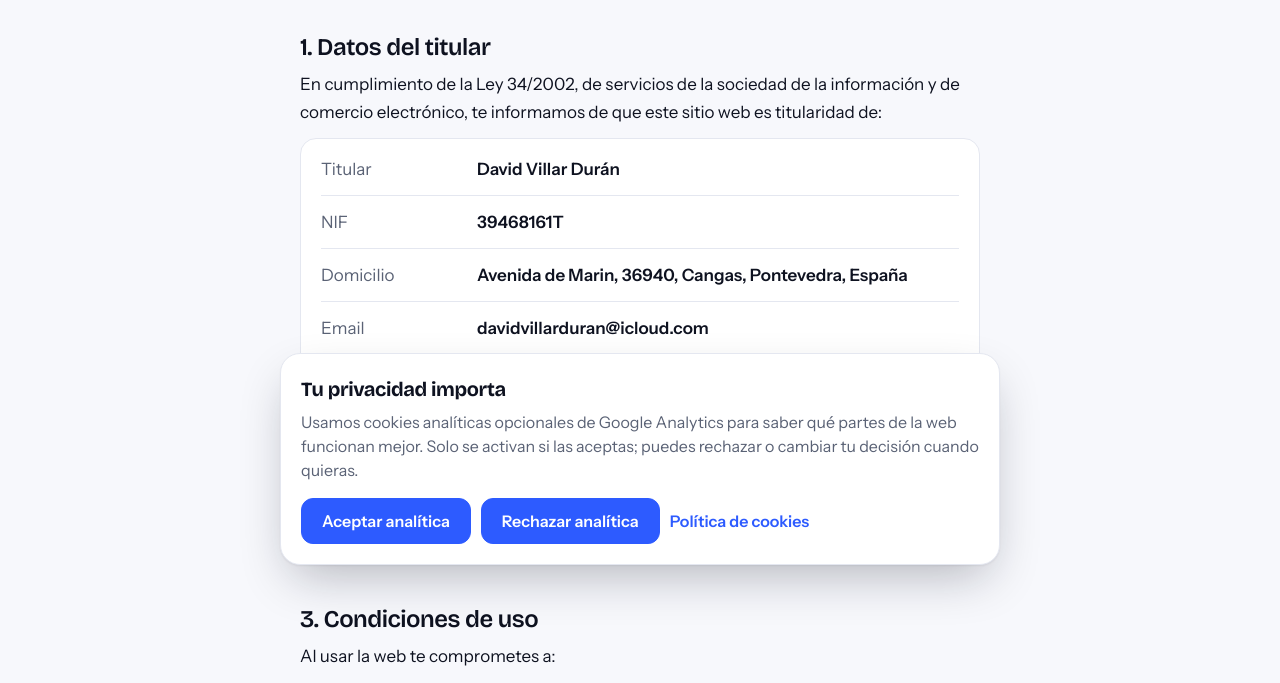
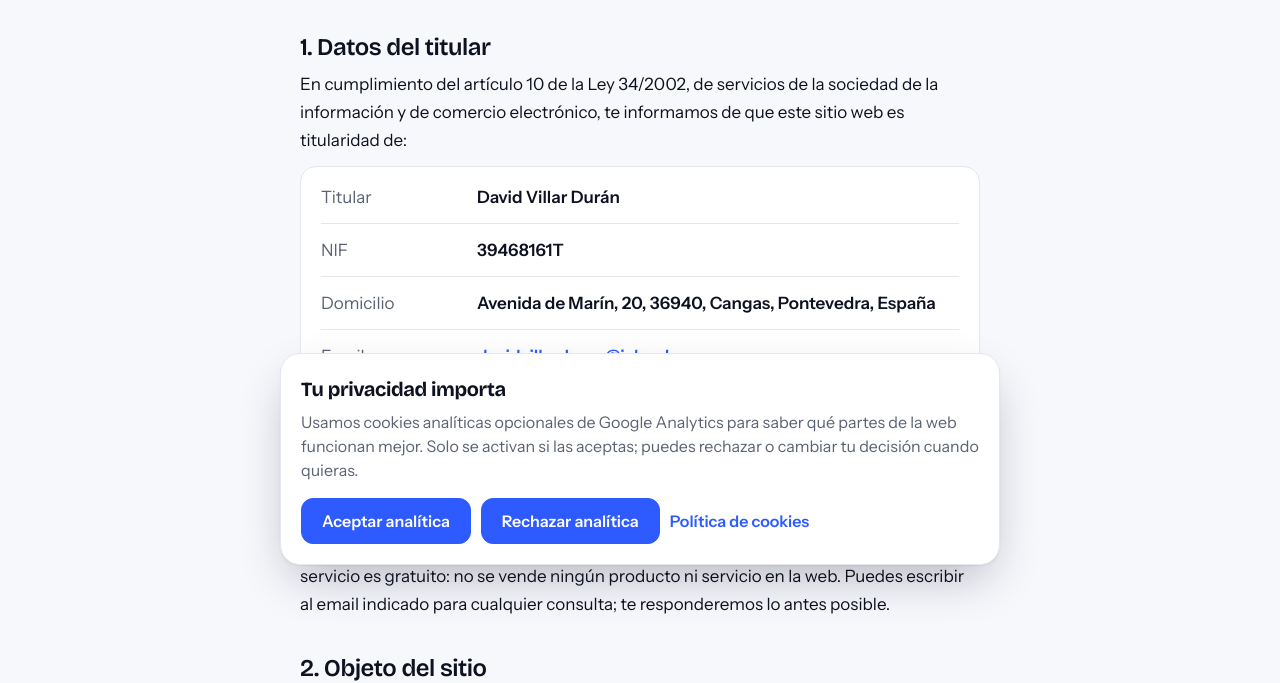
Before and after one commit to davidvillard/CochesAI, a Next.js app: page /aviso-legal in a window 1280 px wide. Shown: the part 219-902 px from the top of the page. Built offline with nearby package versions, Linux system fonts and the light colour scheme; no server answers.

Commit message:
aviso legal completo segun el art. 10 de la LSSI: datos registrales, sin codigos de conducta, correo enlazado y domicilio con numero
Co-Authored-By: Claude Opus 5.5 <noreply@anthropic.com>

```diff
--- a/app/aviso-legal/page.tsx
+++ b/app/aviso-legal/page.tsx
@@ -16,7 +16,7 @@ export default function AvisoLegal() {
     <PaginaLegal titulo="Aviso legal">
       <h2>1. Datos del titular</h2>
       <p>
-        En cumplimiento de la Ley 34/2002, de servicios de la sociedad de la
+        En cumplimiento del artículo 10 de la Ley 34/2002, de servicios de la sociedad de la
         información y de comercio electrónico, te informamos de que este sitio
         web es titularidad de:
       </p>
@@ -35,13 +35,26 @@ export default function AvisoLegal() {
         </div>
         <div className={styles.fila}>
           <dt>Email</dt>
-          <dd>{LEGAL.email}</dd>
+          <dd>
+            <a href={`mailto:${LEGAL.email}`}>{LEGAL.email}</a>
+          </dd>
         </div>
         <div className={styles.fila}>
           <dt>Sitio web</dt>
           <dd>{LEGAL.web}</dd>
         </div>
+        <div className={styles.fila}>
+          <dt>Datos registrales</dt>
+          <dd>Persona física, sin inscripción en el Registro Mercantil</dd>
+        </div>
       </dl>
+      <p>
+        La actividad de esta web no necesita autorización administrativa previa ni
+        corresponde a una profesión regulada, y su titular no está adherido a ningún
+        código de conducta. El servicio es gratuito: no se vende ningún producto ni
+        servicio en la web. Puedes escribir al email indicado para cualquier consulta;
+        te responderemos lo antes posible.
+      </p>
 
       <h2>2. Objeto del sitio</h2>
       <p>
--- a/app/datos-legales.ts
+++ b/app/datos-legales.ts
@@ -10,7 +10,7 @@ export const LEGAL = {
     titular: "David Villar Durán",
     nif: "39468161T",
     // Domicilio completo: calle, número, código postal, ciudad y provincia
-    domicilio: "Avenida de Marin, 36940, Cangas, Pontevedra, España",
+    domicilio: "Avenida de Marín, 20, 36940, Cangas, Pontevedra, España",
     email: "davidvillarduran@icloud.com",
     // Se detecta sola: será tu dominio propio cuando lo conectes en Vercel
     web: SITE_URL,
--- a/app/privacidad/page.tsx
+++ b/app/privacidad/page.tsx
@@ -31,7 +31,7 @@ export default function Privacidad() {
                         <strong>Domicilio:</strong> {LEGAL.domicilio}
                     </li>
                     <li>
-                        <strong>Contacto:</strong> {LEGAL.email}
+                        <strong>Contacto:</strong> <a href={`mailto:${LEGAL.email}`}>{LEGAL.email}</a>
                     </li>
                 </ul>
             </div>
```
